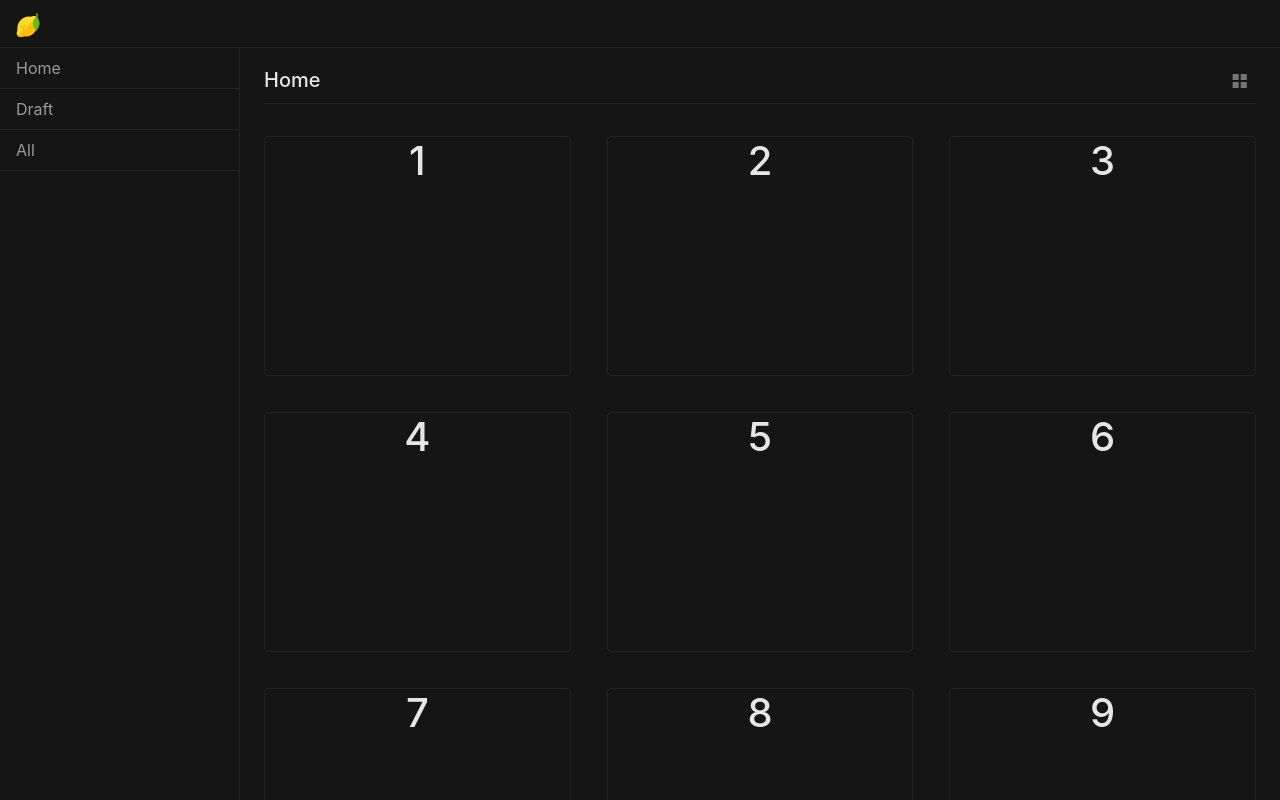
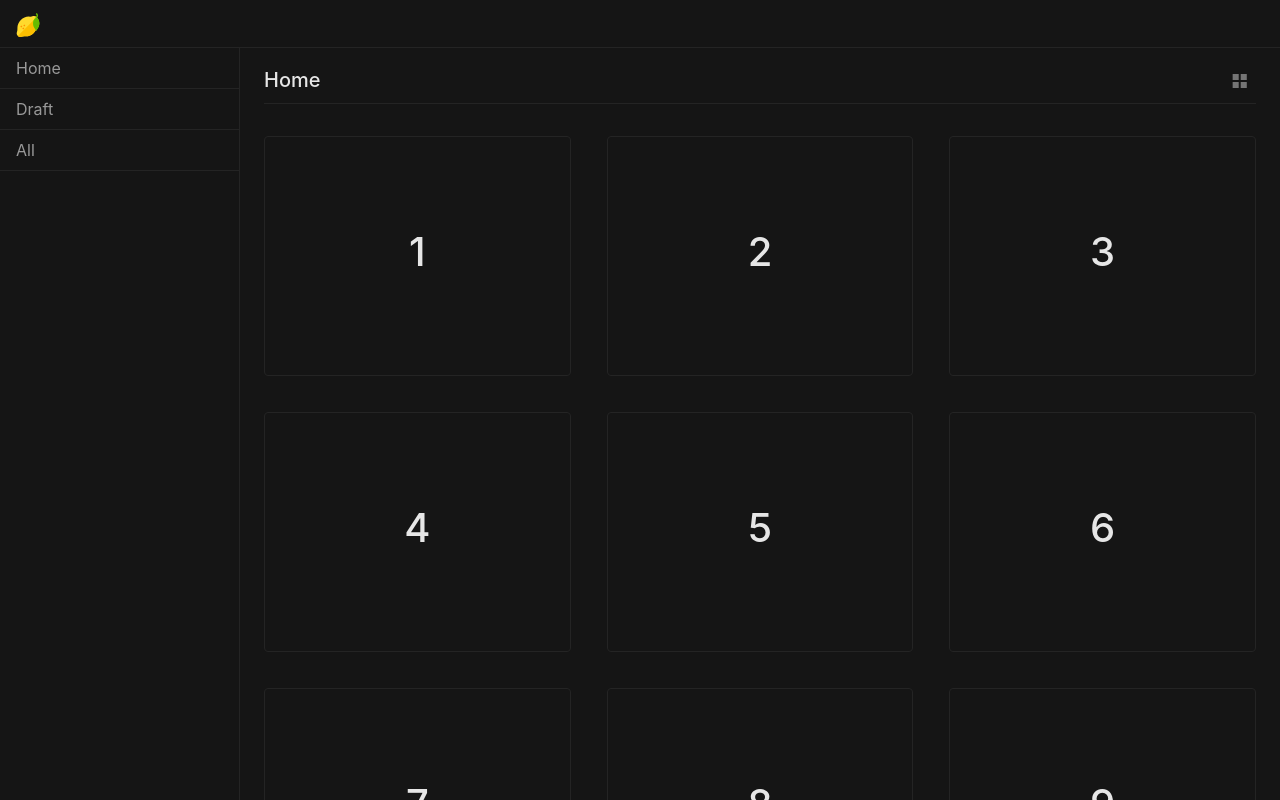
Before and after one commit to hkngoc/limesandbox, a React (Create React App) app in the folder packages/app/: page /#/dashboard/home in a window 1280 px wide. Built offline with nearby package versions, Linux system fonts and the light colour scheme.

Commit message:
fix grid view scroll over header

```diff
--- a/packages/app/src/App.css
+++ b/packages/app/src/App.css
@@ -103,7 +103,7 @@ hr {
 }
 
 .dropdown-toggle-transparent:focus {
-  box-shadow: none;
+  box-shadow: 0 0 0 1px rgb(36, 36, 36);
 }
 
 .dropdown-toggle-transparent::after {
--- a/packages/app/src/pages/Dashboard/Components/VariableGrid/index.js
+++ b/packages/app/src/pages/Dashboard/Components/VariableGrid/index.js
@@ -45,7 +45,7 @@ const Item = ({ data, rowIndex, columnIndex, style }) => {
 
   return (
     <div
-      className="border border-sandbox rounded text-center"
+      className="border border-sandbox rounded"
       style={{
         ...style,
         width: eachItemWidth,
@@ -54,7 +54,9 @@ const Item = ({ data, rowIndex, columnIndex, style }) => {
         ...margins,
       }}
     >
-      <h1>{item.title}</h1>
+      <div className="d-flex w-100 h-100 align-items-center justify-content-center">
+          <h1>{item.title}</h1>
+      </div>
     </div>
   );
 };
--- a/packages/app/src/pages/Dashboard/Content/routes/Home/index.js
+++ b/packages/app/src/pages/Dashboard/Content/routes/Home/index.js
@@ -43,7 +43,7 @@ title: "9"
 
 const Home = () => {
   return (
-    <div className="container-fluid px-4">
+    <div className="container-fluid px-4 overflow-auto">
       <Helmet>
         <title>Dashboard - LimeSandbox</title>
       </Helmet>
```
